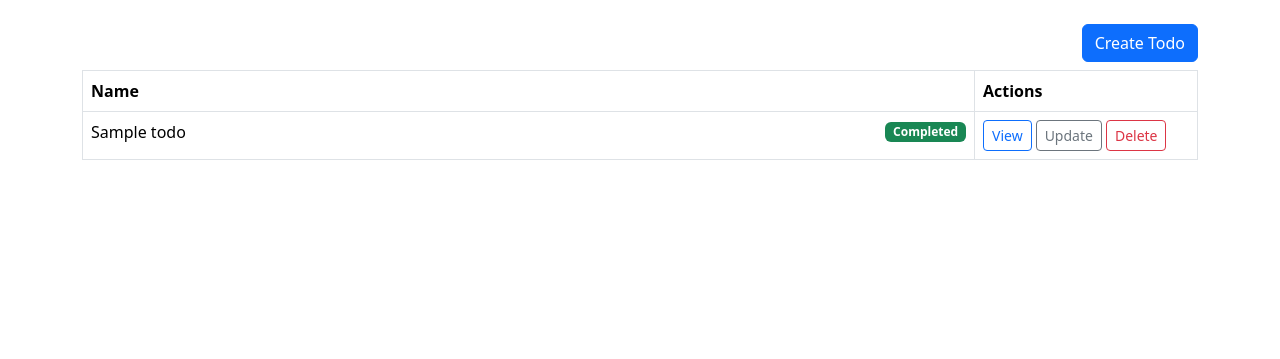
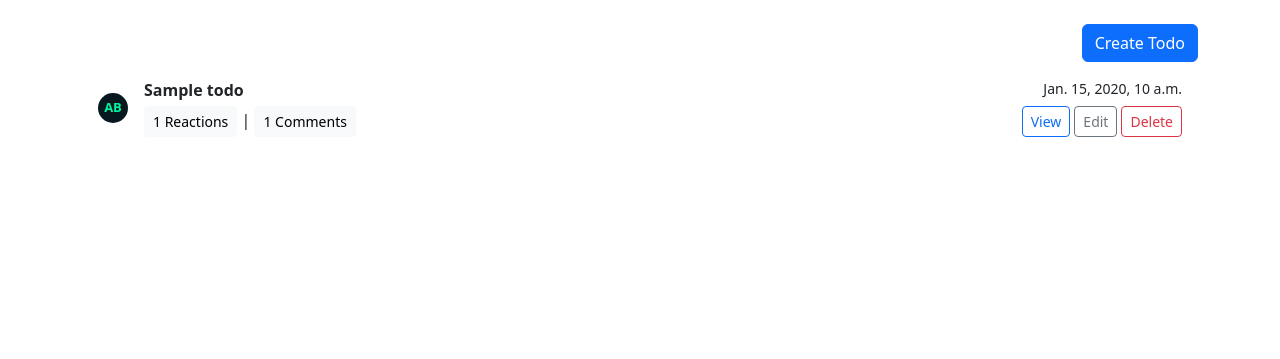
Before and after one commit to codeboothgh/django-todo, a Django app: page / in a window 1280 px wide. Shown: the part 72-431 px from the top of the page. Run offline with Django 5.2, Linux system fonts and the light colour scheme; a user stored in the database is signed in; tables that the repository leaves empty hold one stand-in row (values such as "Sample post"); some libraries are stand-ins or nearby versions.

Commit message:
Implement Todo functionality with class-based views, add user signup, and enhance UI components

```diff
--- a/static/css/main.css
+++ b/static/css/main.css
@@ -24,3 +24,16 @@ body {
     overflow: hidden;
     position: relative;
 }
+
+.avatar {
+    border-radius: 50%;
+    display: flex;
+    justify-content: center;
+    align-items: center;
+    width: 30px;
+    height: 30px;
+    font-size: small;
+    font-weight: bold;
+    color: #02f5a1;
+    background-color: #07191e;
+}
--- a/task/models.py
+++ b/task/models.py
@@ -7,6 +7,7 @@ class Todo(models.Model):
     name = models.CharField(max_length=255)
     created_at = models.DateTimeField(default=timezone.now)
     created_by = models.ForeignKey(User, related_name="todos", on_delete=models.CASCADE, blank=True, null=True)
+    todo = models.ForeignKey("Todo", related_name="todo_todos", on_delete=models.CASCADE, blank=True, null=True)
 
     class Meta:
         db_table = "todo"
@@ -16,6 +17,34 @@ class Todo(models.Model):
 
     def __str__(self):
         return self.name
+
+    def get_reaction_count(self):
+        reactions = TodoReaction.objects.filter(
+            id=self.id
+        ).count()
+        print("Reactions: ", reactions)
+        return reactions
+
+    def get_comment_count(self):
+        comments = Todo.objects.filter(
+            id=self.todo_id
+        ).count()
+
+        return comments
+
+REACTION = [
+    (1, 'Like'),
+    (2, 'Unlike'),
+]
+class TodoReaction(models.Model):
+    todo = models.ForeignKey(Todo, related_name="todoreactions", on_delete=models.CASCADE, blank=True, null=True)
+    reaction = models.IntegerField(choices=REACTION, blank=True, null=True)
+    created_at = models.DateTimeField(default=timezone.now)
+    created_by = models.ForeignKey(User, related_name="todos_reactions", on_delete=models.CASCADE, blank=True, null=True)
+
+    class Meta:
+        db_table = "todo_reaction"
+        ordering = ['-created_at']
 
 
 class TodoStatus(models.Model):
--- a/task/urls.py
+++ b/task/urls.py
@@ -4,10 +4,16 @@ from .views import *
 app_name = "task"
 
 urlpatterns = [
-    path("", index, name="home"),
-    path("create", create_task, name="create"),
-    path("<int:id>/", task_details, name="details"),
-    path("edit/<int:id>/", update_task, name="update"),
-    path("delete/<int:id>/", delete_task, name="delete"),
-    path("status/change/<int:id>/", change_status, name="change-status")
+    # these are for function views
+    # path("", index, name="home"),
+    # path("create", create_task, name="create"),
+    # path("<int:id>/", task_details, name="details"),
+    # path("edit/<int:id>/", update_task, name="update"),
+    # path("delete/<int:id>/", delete_task, name="delete"),
+    # path("status/change/<int:id>/", change_status, name="change-status")
+
+    # now, for class based views
+    path("", TodoList.as_view(), name="home"),
+    path("<int:id>", TodoDetails.as_view(), name="details"),
+    path("create", CreateTodo.as_view(), name="create")
 ]
--- a/task/views.py
+++ b/task/views.py
@@ -5,6 +5,8 @@ from django.urls import reverse_lazy
 from task.forms import TaskForm, TodoStatusForm
 from .models import *
 from django.contrib import messages
+from django.contrib.auth.mixins import LoginRequiredMixin
+from django.views.generic import ListView, CreateView, DeleteView, DetailView, UpdateView, View
 # Create your views here.
 
 # Get a list of todos
@@ -167,3 +169,34 @@ def change_status(request, id):
     )
     messages.success(request, "Status updated successfully!")
     return redirect(reverse_lazy("task:details", kwargs={"id": id}))
+
+# LoginRequiredMixin to check for authenticated users
+class TodoList(LoginRequiredMixin, ListView):
+
+    model = Todo
+    template_name = "home.html"
+    context_object_name = "todos"
+    ordering = "-created_at"
+
+class TodoDetails(LoginRequiredMixin, DetailView):
+    model = Todo
+    template_name = "details.html"
+    context_object_name = "todo"
+    slug_url_kwarg = "id"
+
+
+class CreateTodo(LoginRequiredMixin, CreateView):
+    model = Todo
+    form_class = TaskForm
+    template_name = "create.html"
+    success_url = "/"
+
+    def form_valid(self, form):
+        if form.is_valid():
+            Todo.objects.create(
+                name=form.cleaned_data.get("name"),
+                created_by=self.request.user
+            )
+
+            return redirect("task:home")
+        return super().form_valid(form)
--- a/templates/home.html
+++ b/templates/home.html
@@ -4,48 +4,32 @@
     <div class="d-flex justify-content-end">
         <a href="{% url 'task:create' %}" class="btn btn-primary">Create Todo</a>
     </div>
-    <table class="table table-hover table-bordered">
-        <thead>
-            <tr>
-                <th style="width: 80%;">Name</th>
-                <th>Actions</th>
-            </tr>
-        </thead>
-        <tbody>
-            {% for todo in todos %}
-            <tr>
-                <td style="width: 80%;">
-                    <div class="d-flex justify-content-between align-items-center">
-                        <span>{{ todo.name }}</span>
-                        {% if todo.status == 'Completed' %}
-                        <span class="badge text-bg-success">{{todo.status}}</span>
-                        {% elif todo.status == 'Pending' %}
-                        <span class="badge text-bg-primary">{{todo.status}}</span>
-                        {% elif todo.status == 'Cancelled' %}
-                        <span class="badge text-bg-danger">{{todo.status}}</span>
+    <ul class="list-group list-group-flush">
+        {% for todo in todos %}
+        <li class="list-group-item d-flex align-items-center gap-3">
+            <span class="avatar">AB</span>
+            <div class="d-flex flex-column gap-1 flex-grow-1">
+                <div class="d-flex">
+                    <span class="fw-bold flex-grow-1">{{todo.name}}</span>
+                    <small style="width: fit-content; text-wrap: nowrap;">{{todo.created_at}}</small>
+                </div>
+                <div class="d-flex justify-content-between align-items-center">
+                    <span>
+                        <button class="btn btn-sm btn-light">{{todo.get_reaction_count}} Reactions</button> | <button class="btn btn-sm btn-light">{{todo.get_comment_count}} Comments</button>
+                    </span>
+                    <div class="d-flex gap-1">
+                        <a class="btn btn-sm btn-outline-primary">View</a>
+                        {% if todo.created_by == user %}
+                            <a class="btn btn-sm btn-outline-secondary">Edit</a>
+                            <a class="btn btn-sm btn-outline-danger">Delete</a>
                         {% endif %}
                     </div>
-                </td>
-                <td>
-                    <div class="d-flex gap-1">
-                        <a href="{% url 'task:details' id=todo.id %}" class="btn btn-sm btn-outline-primary">
-                            View
-                        </a>
-                        <a href="{% url 'task:update' id=todo.id %}" class="btn btn-sm btn-outline-secondary">
-                            Update
-                        </a>
-                        <a href="{% url 'task:delete' id=todo.id %}" class="btn btn-sm btn-outline-danger">
-                            Delete
-                        </a>
-                    </div>
-                </td>
-            </tr>
-            {% empty %}
-            <tr>
-                <td colspan="2" class="text-center">No todos created for you.</td>
-            </tr>
-            {% endfor %}
-        </tbody>
-    </table>
+                </div>
+            </div>
+
+        </li>
+        {% empty %}
+        {% endfor %}
+</div>
 </div>
 {% endblock content %}
--- a/user/urls.py
+++ b/user/urls.py
@@ -5,5 +5,6 @@ app_name = "user"
 
 urlpatterns = [
     path("login/", user_login, name="login"),
-    path("logout/", user_logout, name="logout")
+    path("logout/", user_logout, name="logout"),
+    path("sign-up/", signup, name="signup")
 ]
```
Also changed, not shown: templates/user/signup.html (added, +19 -0 lines), user/forms.py (+15 -2 lines), user/views.py (+22 -0 lines), task/migrations/0003_todo_todo_todoreaction.py (added).
